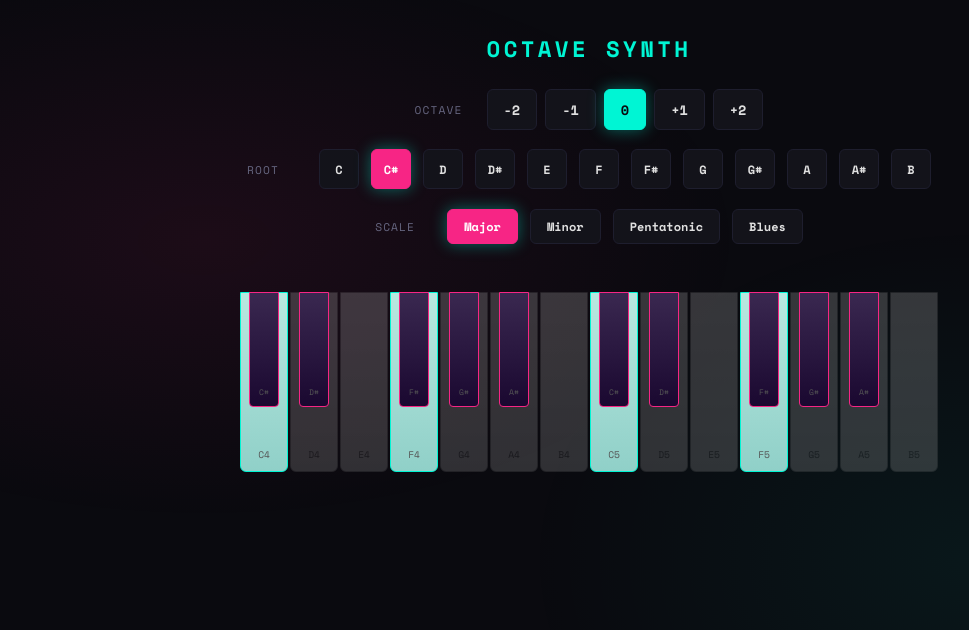
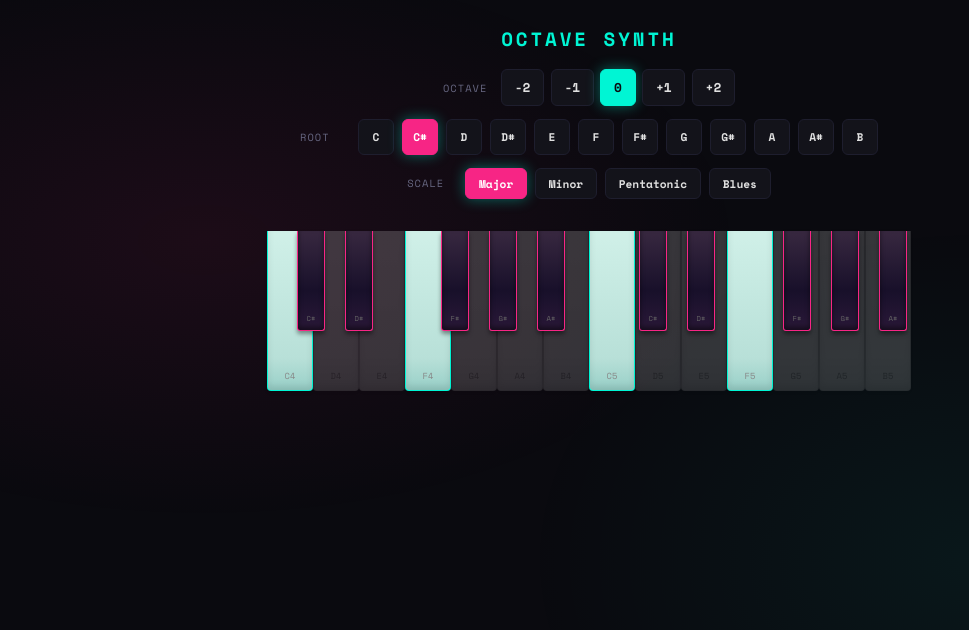
Before and after one commit to serdeen/dreamfyre-delight, a plain HTML site: page octave-synth.html in a window 1280 px wide. Both pictures are taken after a click on the button "C#". Shown: the whole page, without its empty margins (51-1020 px from the left). Drawn offline with nearby package versions, Linux system fonts and the light colour scheme.

Commit message:
Octave synth v4 — real piano look, 62% black key height, swipe roll on touch, smooth release envelope

```diff
--- a/octave-synth.html
+++ b/octave-synth.html
@@ -15,9 +15,6 @@
     --magenta: #f72585;
     --text: #e0e0e0;
     --text-dim: #666680;
-    --white-key: #e8e8e8;
-    --white-key-hover: #ffffff;
-    --black-key: #1a1a1a;
   }
   body {
     background: var(--bg);
@@ -27,7 +24,7 @@
     display: flex;
     flex-direction: column;
     align-items: center;
-    padding: 2rem 1rem;
+    padding: 1.5rem 1rem;
   }
   body::before {
     content: '';
@@ -41,104 +38,82 @@
   }
   h1 {
     font-family: 'Space Mono', monospace;
-    font-size: 1.4rem;
+    font-size: 1.2rem;
     letter-spacing: 0.15em;
     color: var(--cyan);
-    margin-bottom: 1.5rem;
+    margin-bottom: 1rem;
     text-transform: uppercase;
   }
   .controls {
     display: flex;
     flex-direction: column;
     align-items: center;
-    gap: 1.2rem;
-    margin-bottom: 2rem;
+    gap: 0.8rem;
+    margin-bottom: 1.5rem;
     width: 100%;
     max-width: 700px;
   }
   .control-row {
     display: flex;
     align-items: center;
-    gap: 0.75rem;
+    gap: 0.5rem;
     flex-wrap: wrap;
     justify-content: center;
   }
   .control-label {
     font-family: 'Space Mono', monospace;
-    font-size: 0.7rem;
+    font-size: 0.65rem;
     color: var(--text-dim);
     text-transform: uppercase;
     letter-spacing: 0.1em;
-    min-width: 60px;
+    min-width: 50px;
   }
-  .octave-btns {
-    display: flex;
-    gap: 0.5rem;
-  }
+  .octave-btns { display: flex; gap: 0.4rem; }
   .btn {
     font-family: 'Space Mono', monospace;
-    font-size: 0.85rem;
+    font-size: 0.8rem;
     font-weight: 700;
-    padding: 0.6rem 1rem;
+    padding: 0.5rem 0.8rem;
     border: 1px solid var(--border);
     background: var(--surface);
     color: var(--text);
     border-radius: 6px;
     cursor: pointer;
-    transition: all 0.15s ease;
+    transition: all 0.12s ease;
     user-select: none;
   }
-  .btn:hover {
-    border-color: var(--cyan);
-    color: var(--cyan);
-  }
+  .btn:hover { border-color: var(--cyan); color: var(--cyan); }
   .btn.active {
     background: var(--cyan);
     color: var(--bg);
     border-color: var(--cyan);
-    box-shadow: 0 0 16px rgba(0,245,212,0.4);
+    box-shadow: 0 0 14px rgba(0,245,212,0.4);
   }
   .note-btn {
-    width: 40px;
-    height: 40px;
-    font-size: 0.75rem;
+    width: 36px;
+    height: 36px;
+    font-size: 0.7rem;
     padding: 0;
   }
-  .note-btn.sharp {
-    background: var(--surface);
-    border-color: var(--border);
-  }
-  .note-btn.sharp.active {
-    background: var(--magenta);
-    border-color: var(--magenta);
-    color: #fff;
-  }
-  .scale-btn {
-    padding: 0.5rem 1rem;
-    font-size: 0.75rem;
-  }
-  .scale-btn.active {
-    background: var(--magenta);
-    color: #fff;
-    border-color: var(--magenta);
-  }
+  .note-btn.sharp { background: var(--surface); border-color: var(--border); }
+  .note-btn.sharp.active { background: var(--magenta); border-color: var(--magenta); color: #fff; }
+  .scale-btn { padding: 0.4rem 0.8rem; font-size: 0.7rem; }
+  .scale-btn.active { background: var(--magenta); color: #fff; border-color: var(--magenta); }
 
-  /* Piano keyboard */
-  .piano-wrap {
+  /* Piano — real piano look */
+  .piano {
     position: relative;
-    margin-top: 1rem;
-  }
-
-  .white-keys {
     display: flex;
-    gap: 2px;
+    height: 160px;
+    margin-top: 0.5rem;
   }
   .white-key {
-    width: 48px;
-    height: 180px;
-    background: linear-gradient(180deg, var(--white-key) 0%, #c8c8c8 100%);
-    border: 1px solid #888;
-    border-radius: 0 0 6px 6px;
+    width: 46px;
+    height: 100%;
+    background: linear-gradient(180deg, #fefefe 0%, #f0f0f0 80%, #d8d8d8 100%);
+    border: 1px solid #b0b0b0;
+    border-top: none;
+    border-radius: 0 0 4px 4px;
     cursor: pointer;
     position: relative;
     z-index: 1;
@@ -146,80 +121,54 @@
     flex-direction: column;
     align-items: center;
     justify-content: flex-end;
-    padding-bottom: 10px;
+    padding-bottom: 8px;
     font-family: 'Space Mono', monospace;
-    font-size: 0.6rem;
-    color: #555;
-    transition: transform 0.06s ease, background 0.06s ease, box-shadow 0.06s ease;
-    transform-origin: top center;
+    font-size: 0.55rem;
+    color: #888;
+    transition: background 0.06s ease, box-shadow 0.06s ease;
     user-select: none;
+    box-shadow: inset 0 -4px 6px rgba(0,0,0,0.1), 0 2px 3px rgba(0,0,0,0.2);
   }
-  .white-key:hover {
-    background: linear-gradient(180deg, var(--white-key-hover) 0%, #e0e0e0 100%);
-  }
-  .white-key.in-scale {
-    background: linear-gradient(180deg, #b8e8e0 0%, #90d0c8 100%);
-    border-color: var(--cyan);
-  }
-  .white-key.in-scale:hover {
-    background: linear-gradient(180deg, #a0e0d8 0%, #80c8c0 100%);
-  }
+  .white-key:hover { background: linear-gradient(180deg, #fff 0%, #f8f8f8 80%, #e8e8e8 100%); }
+  .white-key.in-scale { background: linear-gradient(180deg, #d0f0e8 0%, #b8e0d8 80%, #98d0c8 100%); border-color: var(--cyan); }
+  .white-key.in-scale:hover { background: linear-gradient(180deg, #c0e8e0 0%, #a8d8d0 80%, #88d0c8 100%); }
   .white-key.pressed {
-    transform: translateY(4px);
-    background: linear-gradient(180deg, var(--cyan) 0%, #00c8a8 100%) !important;
-    box-shadow: 0 0 24px rgba(0,245,212,0.7);
+    background: linear-gradient(180deg, var(--cyan) 0%, #00d8b0 100%) !important;
+    box-shadow: inset 0 -2px 4px rgba(0,0,0,0.2), 0 0 20px rgba(0,245,212,0.5);
   }
 
-  .black-keys {
+  .black-key {
     position: absolute;
     top: 0;
-    left: 0;
-    width: 100%;
-    height: 115px;
+    width: 28px;
+    height: 62%;  /* Real pianos: black keys are about 60% the height of white keys */
+    background: linear-gradient(180deg, #2c2c2c 0%, #111 60%, #333 100%);
+    border: 1px solid #000;
+    border-top: none;
+    border-radius: 0 0 3px 3px;
+    cursor: pointer;
     z-index: 2;
-    pointer-events: none;
-  }
-  .black-key {
-    position: absolute;
-    width: 30px;
-    height: 115px;
-    background: linear-gradient(180deg, #2a2a2a 0%, #0a0a0a 100%);
-    border: 1px solid #000;
-    border-radius: 0 0 4px 4px;
-    cursor: pointer;
     display: flex;
     flex-direction: column;
     align-items: center;
     justify-content: flex-end;
-    padding-bottom: 8px;
+    padding-bottom: 6px;
     font-family: 'Space Mono', monospace;
-    font-size: 0.5rem;
-    color: #555;
-    transition: transform 0.06s ease, background 0.06s ease, box-shadow 0.06s ease;
-    transform-origin: top center;
-    pointer-events: auto;
+    font-size: 0.45rem;
+    color: #666;
+    transition: background 0.06s ease, box-shadow 0.06s ease;
     user-select: none;
+    box-shadow: inset 0 -3px 5px rgba(0,0,0,0.5), 0 3px 4px rgba(0,0,0,0.4);
   }
-  .black-key:hover {
-    background: linear-gradient(180deg, #3a3a3a 0%, #1a1a1a 100%);
-  }
-  .black-key.in-scale {
-    background: linear-gradient(180deg, #3a2850 0%, #1a0830 100%);
-    border-color: var(--magenta);
-  }
-  .black-key.in-scale:hover {
-    background: linear-gradient(180deg, #4a3860 0%, #2a1840 100%);
-  }
+  .black-key:hover { background: linear-gradient(180deg, #3a3a3a 0%, #1a1a1a 60%, #2a2a2a 100%); }
+  .black-key.in-scale { background: linear-gradient(180deg, #382840 0%, #18102a 60%, #2a1838 100%); border-color: var(--magenta); }
+  .black-key.in-scale:hover { background: linear-gradient(180deg, #483050 0%, #281830 60%, #3a2848 100%); }
   .black-key.pressed {
-    transform: translateY(3px);
-    background: linear-gradient(180deg, var(--magenta) 0%, #a01050 100%) !important;
-    box-shadow: 0 0 20px rgba(247,37,133,0.7);
+    background: linear-gradient(180deg, var(--magenta) 0%, #900840 100%) !important;
+    box-shadow: inset 0 -2px 4px rgba(0,0,0,0.3), 0 0 18px rgba(247,37,133,0.5);
   }
 
-  .dimmed {
-    opacity: 0.2 !important;
-    pointer-events: none;
-  }
+  .dimmed { opacity: 0.18 !important; pointer-events: none; }
 </style>
 </head>
 <body>
@@ -261,10 +210,7 @@
   </div>
 </div>
 
-<div class="piano-wrap">
-  <div class="white-keys" id="whiteKeys"></div>
-  <div class="black-keys" id="blackKeys"></div>
-</div>
+<div class="piano" id="piano"></div>
 
 <script>
 const NOTES = ['C','C#','D','D#','E','F','F#','G','G#','A','A#','B'];
@@ -275,58 +221,44 @@ const SCALES = {
   blues:      [0, 3, 5, 6, 7, 10],
 };
 
-// 2 octaves: C4 to B5
-const WHITE_KEYS_LAYOUT = [
-  { note: 'C',  octave: 4 },
-  { note: 'D',  octave: 4 },
-  { note: 'E',  octave: 4 },
-  { note: 'F',  octave: 4 },
-  { note: 'G',  octave: 4 },
-  { note: 'A',  octave: 4 },
-  { note: 'B',  octave: 4 },
-  { note: 'C',  octave: 5 },
-  { note: 'D',  octave: 5 },
-  { note: 'E',  octave: 5 },
-  { note: 'F',  octave: 5 },
-  { note: 'G',  octave: 5 },
-  { note: 'A',  octave: 5 },
-  { note: 'B',  octave: 5 },
+// C4 to B5 — 14 white keys, 10 black keys
+const WHITE_KEYS = [
+  { note:'C',  octave:4 },
+  { note:'D',  octave:4 },
+  { note:'E',  octave:4 },
+  { note:'F',  octave:4 },
+  { note:'G',  octave:4 },
+  { note:'A',  octave:4 },
+  { note:'B',  octave:4 },
+  { note:'C',  octave:5 },
+  { note:'D',  octave:5 },
+  { note:'E',  octave:5 },
+  { note:'F',  octave:5 },
+  { note:'G',  octave:5 },
+  { note:'A',  octave:5 },
+  { note:'B',  octave:5 },
 ];
-
-const BLACK_KEYS_LAYOUT = [
-  { note: 'C#', octave: 4, whiteIdx: 0 },
-  { note: 'D#', octave: 4, whiteIdx: 1 },
-  { note: 'F#', octave: 4, whiteIdx: 3 },
-  { note: 'G#', octave: 4, whiteIdx: 4 },
-  { note: 'A#', octave: 4, whiteIdx: 5 },
-  { note: 'C#', octave: 5, whiteIdx: 7 },
-  { note: 'D#', octave: 5, whiteIdx: 8 },
-  { note: 'F#', octave: 5, whiteIdx: 10 },
-  { note: 'G#', octave: 5, whiteIdx: 11 },
-  { note: 'A#', octave: 5, whiteIdx: 12 },
+// black key positions: [whiteKeyIndexBeforeIt, leftOffset]
+const BLACK_KEYS = [
+  { note:'C#', octave:4, whiteIdx:0, left:30 },
+  { note:'D#', octave:4, whiteIdx:1, left:78 },
+  { note:'F#', octave:4, whiteIdx:3, left:174 },
+  { note:'G#', octave:4, whiteIdx:4, left:222 },
+  { note:'A#', octave:4, whiteIdx:5, left:270 },
+  { note:'C#', octave:5, whiteIdx:7, left:372 },
+  { note:'D#', octave:5, whiteIdx:8, left:420 },
+  { note:'F#', octave:5, whiteIdx:10, left:516 },
+  { note:'G#', octave:5, whiteIdx:11, left:564 },
+  { note:'A#', octave:5, whiteIdx:12, left:612 },
 ];
-
-// Pixel positions for black keys (left edge, each white key = 50px with 2px gap)
-const KEY_SPACING = 50;
-const BLACK_KEY_LEFT = {
-  0: 34,  // C# over C (white key 0, 48px wide centered at 24, black key 30px centered at 15 → 24-15=9... actually simpler: just center it)
-  // Let's use: white key center = whiteIdx * 50 + 24, black key center = white key center - 15, so left = whiteIdx * 50 + 9
-  1: 59,  // D# over D
-  3: 159, // F# over F
-  4: 209, // G# over G
-  5: 259, // A# over A
-  7: 359, // C# over C (octave 5)
-  8: 409, // D# over D
-  10: 509, // F# over F
-  11: 559, // G# over G
-  12: 609, // A# over A
-};
 
 let audioCtx = null;
 let selectedOctave = 0;
 let selectedRoot = 'C';
 let selectedScale = 'major';
 let activeNotes = {};
+// Track active touch identifiers for swipe roll
+let touchKeyMap = {};  // touchId -> {note, octave}
 
 function getAudioCtx() {
   if (!audioCtx) audioCtx = new (window.AudioContext || window.webkitAudioContext)();
@@ -334,8 +266,6 @@ function getAudioCtx() {
   return audioCtx;
 }
 
-// Calculate frequency for a note and octave
-// A4 = 440Hz, each semitone = *2^(1/12)
 function calcFreq(note, octave) {
   const semitonesFromA4 = NOTES.indexOf(note) - 9 + (octave - 4) * 12;
   return 440 * Math.pow(2, semitonesFromA4 / 12);
@@ -343,21 +273,13 @@ function calcFreq(note, octave) {
 
 function getScaleNotes(root, scale) {
   const rootIdx = NOTES.indexOf(root);
-  return SCALES[scale].map(interval => {
-    const noteIdx = (rootIdx + interval) % 12;
-    return NOTES[noteIdx];
-  });
+  return SCALES[scale].map(i => NOTES[(rootIdx + i) % 12]);
 }
 
 function playNote(note, octave) {
   const ctx = getAudioCtx();
   const keyId = note + octave;
-
-  // Stop existing note at this key
-  if (activeNotes[keyId]) {
-    try { activeNotes[keyId].osc.stop(); } catch(e) {}
-    delete activeNotes[keyId];
-  }
+  if (activeNotes[keyId]) return;
 
   const freq = calcFreq(note, octave + selectedOctave);
   const osc = ctx.createOscillator();
@@ -366,47 +288,49 @@ function playNote(note, octave) {
   osc.type = 'sine';
   osc.frequency.value = freq;
 
-  // Envelope: quick attack, sustain, release
+  // Smooth envelope — no clipping, natural decay
   const now = ctx.currentTime;
   gain.gain.setValueAtTime(0, now);
-  gain.gain.linearRampToValueAtTime(0.35, now + 0.01);
-  gain.gain.setValueAtTime(0.35, now + 0.5);
-  gain.gain.linearRampToValueAtTime(0, now + 0.9);
+  gain.gain.linearRampToValueAtTime(0.3, now + 0.015);    // fast attack
+  gain.gain.setValueAtTime(0.3, now + 0.3);              // sustain
+  gain.gain.exponentialRampToValueAtTime(0.001, now + 1.2); // smooth release
 
   osc.connect(gain);
   gain.connect(ctx.destination);
 
   osc.start(now);
-  osc.stop(now + 0.9);
+  osc.stop(now + 1.2);
 
   activeNotes[keyId] = { osc, gain };
 
-  // Visual feedback
   const el = document.querySelector(`[data-key="${note}${octave}"]`);
   if (el) {
     el.classList.add('pressed');
-    setTimeout(() => el.classList.remove('pressed'), 250);
+    setTimeout(() => el.classList.remove('pressed'), 300);
   }
 }
 
 function stopNote(note, octave) {
   const keyId = note + octave;
   if (activeNotes[keyId]) {
-    try { activeNotes[keyId].osc.stop(); } catch(e) {}
+    const { osc, gain } = activeNotes[keyId];
+    try {
+      gain.gain.cancelScheduledValues(audioCtx.currentTime);
+      gain.gain.setValueAtTime(gain.gain.value, audioCtx.currentTime);
+      gain.gain.exponentialRampToValueAtTime(0.001, audioCtx.currentTime + 0.1);
+      osc.stop(audioCtx.currentTime + 0.1);
+    } catch(e) {}
     delete activeNotes[keyId];
   }
 }
 
-function buildKeyboard() {
-  const whiteContainer = document.getElementById('whiteKeys');
-  const blackContainer = document.getElementById('blackKeys');
-  whiteContainer.innerHTML = '';
-  blackContainer.innerHTML = '';
-
+function buildPiano() {
+  const piano = document.getElementById('piano');
+  piano.innerHTML = '';
   const scaleNotes = getScaleNotes(selectedRoot, selectedScale);
 
   // White keys
-  WHITE_KEYS_LAYOUT.forEach((key, i) => {
+  WHITE_KEYS.forEach((key, i) => {
     const div = document.createElement('div');
     div.className = 'white-key';
     div.dataset.key = key.note + key.octave;
@@ -414,26 +338,15 @@ function buildKeyboard() {
     div.dataset.octave = key.octave;
     div.textContent = key.note + key.octave;
 
-    if (!scaleNotes.includes(key.note)) {
-      div.classList.add('dimmed');
-    } else {
-      div.classList.add('in-scale');
-    }
+    if (!scaleNotes.includes(key.note)) div.classList.add('dimmed');
+    else div.classList.add('in-scale');
 
-    // Mouse events
-    div.addEventListener('mousedown', e => { e.preventDefault(); playNote(key.note, key.octave); });
-    div.addEventListener('mouseup', () => stopNote(key.note, key.octave));
-    div.addEventListener('mouseleave', () => stopNote(key.note, key.octave));
-
-    // Touch events
-    div.addEventListener('touchstart', e => { e.preventDefault(); playNote(key.note, key.octave); }, { passive: false });
-    div.addEventListener('touchend', e => { e.preventDefault(); stopNote(key.note, key.octave); }, { passive: false });
-
-    whiteContainer.appendChild(div);
+    attachEvents(div, key.note, key.octave);
+    piano.appendChild(div);
   });
 
   // Black keys
-  BLACK_KEYS_LAYOUT.forEach(key => {
+  BLACK_KEYS.forEach(key => {
     const div = document.createElement('div');
     div.className = 'black-key';
     div.dataset.key = key.note + key.octave;
@@ -441,29 +354,70 @@ function buildKeyboard() {
     div.dataset.octave = key.octave;
     div.textContent = key.note;
 
-    const left = key.whiteIdx * KEY_SPACING + 9;
-    div.style.left = left + 'px';
+    div.style.left = key.left + 'px';
+    if (!scaleNotes.includes(key.note)) div.classList.add('dimmed');
+    else div.classList.add('in-scale');
 
-    if (!scaleNotes.includes(key.note)) {
-      div.classList.add('dimmed');
-    } else {
-      div.classList.add('in-scale');
-    }
-
-    // Mouse events
-    div.addEventListener('mousedown', e => { e.preventDefault(); playNote(key.note, key.octave); });
-    div.addEventListener('mouseup', () => stopNote(key.note, key.octave));
-    div.addEventListener('mouseleave', () => stopNote(key.note, key.octave));
-
-    // Touch events
-    div.addEventListener('touchstart', e => { e.preventDefault(); playNote(key.note, key.octave); }, { passive: false });
-    div.addEventListener('touchend', e => { e.preventDefault(); stopNote(key.note, key.octave); }, { passive: false });
-
-    blackContainer.appendChild(div);
+    attachEvents(div, key.note, key.octave);
+    piano.appendChild(div);
   });
 }
 
-// Octave buttons
+function attachEvents(el, note, octave) {
+  // Mouse
+  el.addEventListener('mousedown', e => { e.preventDefault(); playNote(note, octave); });
+  el.addEventListener('mouseup', () => stopNote(note, octave));
+  el.addEventListener('mouseleave', () => stopNote(note, octave));
+
+  // Touch — swipe/roll support
+  el.addEventListener('touchstart', e => {
+    e.preventDefault();
+    for (const t of e.changedTouches) {
+      touchKeyMap[t.identifier] = { note, octave };
+      playNote(note, octave);
+    }
+  }, { passive: false });
+
+  el.addEventListener('touchmove', e => {
+    e.preventDefault();
+    for (const t of e.changedTouches) {
+      const target = document.elementFromPoint(t.clientX, t.clientY);
+      if (target && target.dataset.note) {
+        const n = target.dataset.note;
+        const o = parseInt(target.dataset.octave);
+        const prev = touchKeyMap[t.identifier];
+        if (prev && (prev.note !== n || prev.octave !== o)) {
+          stopNote(prev.note, prev.octave);
+          touchKeyMap[t.identifier] = { note: n, octave: o };
+          playNote(n, o);
+        }
+      }
+    }
+  }, { passive: false });
+
+  el.addEventListener('touchend', e => {
+    e.preventDefault();
+    for (const t of e.changedTouches) {
+      const info = touchKeyMap[t.identifier];
+      if (info) {
+        stopNote(info.note, info.octave);
+        delete touchKeyMap[t.identifier];
+      }
+    }
+  }, { passive: false });
+
+  el.addEventListener('touchcancel', e => {
+    for (const t of e.changedTouches) {
+      const info = touchKeyMap[t.identifier];
+      if (info) {
+        stopNote(info.note, info.octave);
+        delete touchKeyMap[t.identifier];
+      }
+    }
+  });
+}
+
+// Button events
 document.querySelectorAll('.octave-btn').forEach(btn => {
   btn.addEventListener('click', () => {
     document.querySelectorAll('.octave-btn').forEach(b => b.classList.remove('active'));
@@ -472,30 +426,27 @@ document.querySelectorAll('.octave-btn').forEach(btn => {
   });
 });
 
-// Root note buttons
 document.querySelectorAll('.note-btn').forEach(btn => {
   btn.addEventListener('click', () => {
     document.querySelectorAll('.note-btn').forEach(b => b.classList.remove('active'));
     btn.classList.add('active');
     selectedRoot = btn.dataset.note;
-    buildKeyboard();
+    buildPiano();
   });
 });
 
-// Scale buttons
 document.querySelectorAll('.scale-btn').forEach(btn => {
   btn.addEventListener('click', () => {
     document.querySelectorAll('.scale-btn').forEach(b => b.classList.remove('active'));
     btn.classList.add('active');
     selectedScale = btn.dataset.scale;
-    buildKeyboard();
+    buildPiano();
   });
 });
 
-// Prevent context menu on long press
 document.addEventListener('contextmenu', e => e.preventDefault());
 
-buildKeyboard();
+buildPiano();
 </script>
 </body>
 </html>
```
